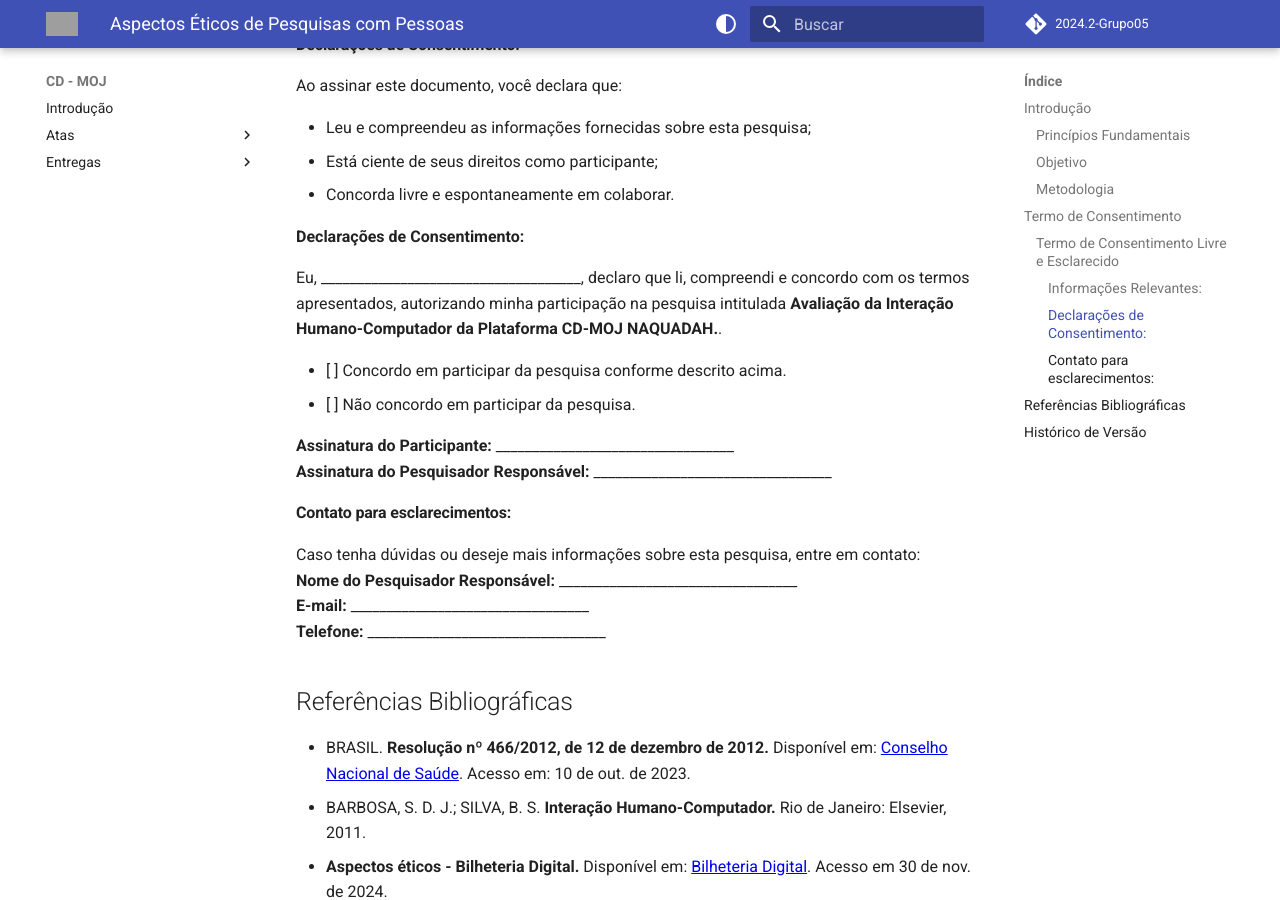
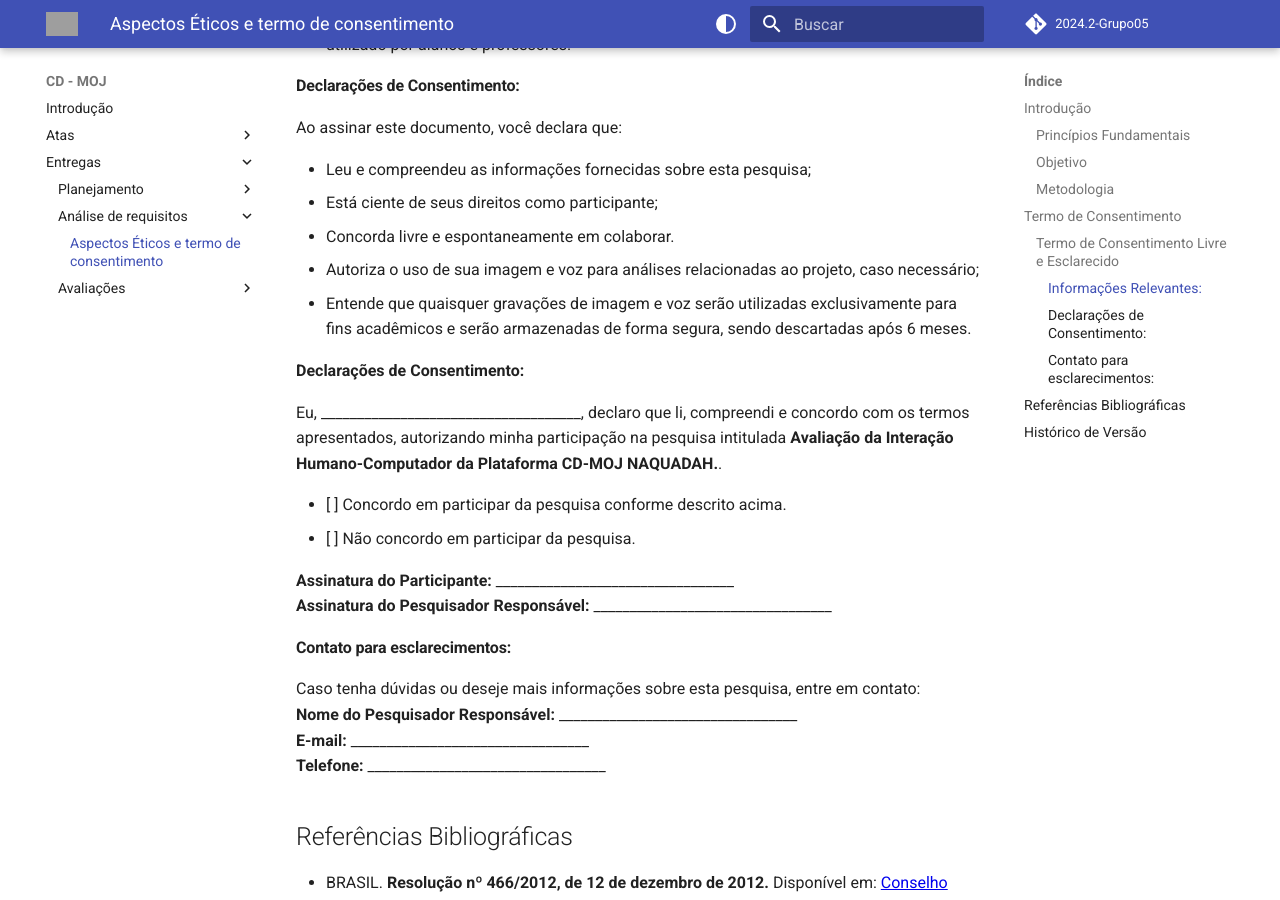
Before and after one commit to Interacao-Humano-Computador/2024.2-Grupo05, an MkDocs documentation site: the page built from docs/entregas/entrega_2/aspectos_eticos.md, in a window 1280 px wide and 900 px high, scrolled down 2795 px. Built offline with MkDocs 1.6.1 and Material for MkDocs 9.7.7, drawn with Linux system fonts in a browser that asks for light colours; comment, search, counter and statistics services are not loaded; the version menu is left out; some of the changed text lies outside the part shown; grey boxes are pictures that could not be loaded.

Commit message:
docs: Modificações requisitar pela reunião 30/11/2024 nos termos de consentimento.

```diff
--- a/docs/entregas/entrega_2/aspectos_eticos.md
+++ b/docs/entregas/entrega_2/aspectos_eticos.md
@@ -1,4 +1,4 @@
-# Aspectos Éticos de Pesquisas com Pessoas
+# Aspectos Éticos de Pesquisas com Pessoas e termo de consentimento
 
 ## Introdução
 
@@ -69,6 +69,8 @@ Ao assinar este documento, você declara que:
 - Leu e compreendeu as informações fornecidas sobre esta pesquisa;
 - Está ciente de seus direitos como participante;
 - Concorda livre e espontaneamente em colaborar.
+- Autoriza o uso de sua imagem e voz para análises relacionadas ao projeto, caso necessário;
+- Entende que quaisquer gravações de imagem e voz serão utilizadas exclusivamente para fins acadêmicos e serão armazenadas de forma segura, sendo descartadas após 6 meses.
 
 **Declarações de Consentimento:**
 
--- a/mkdocs.yml
+++ b/mkdocs.yml
@@ -24,7 +24,7 @@ nav:
           - Sites avaliados: entregas/entrega_1/sites_avaliados.md
           - Entrega: entregas/entrega_1/entrega_1.md
       - Análise de requisitos:
-          - Perfil dos usuarios: entregas/entrega_2/perfil.md
+          - Aspectos Éticos e termo de consentimento: entregas/entrega_2/aspectos_eticos.md
       - Avaliações:
           - Autoavaliação: entregas/avaliações/autoavaliação_1.md
           - Avaliação Grupo 6: entregas/avaliações/avaliação_grupo06_1.md
```
Also changed, not shown: docs/entregas/entrega_2/perfil.md (deleted).
